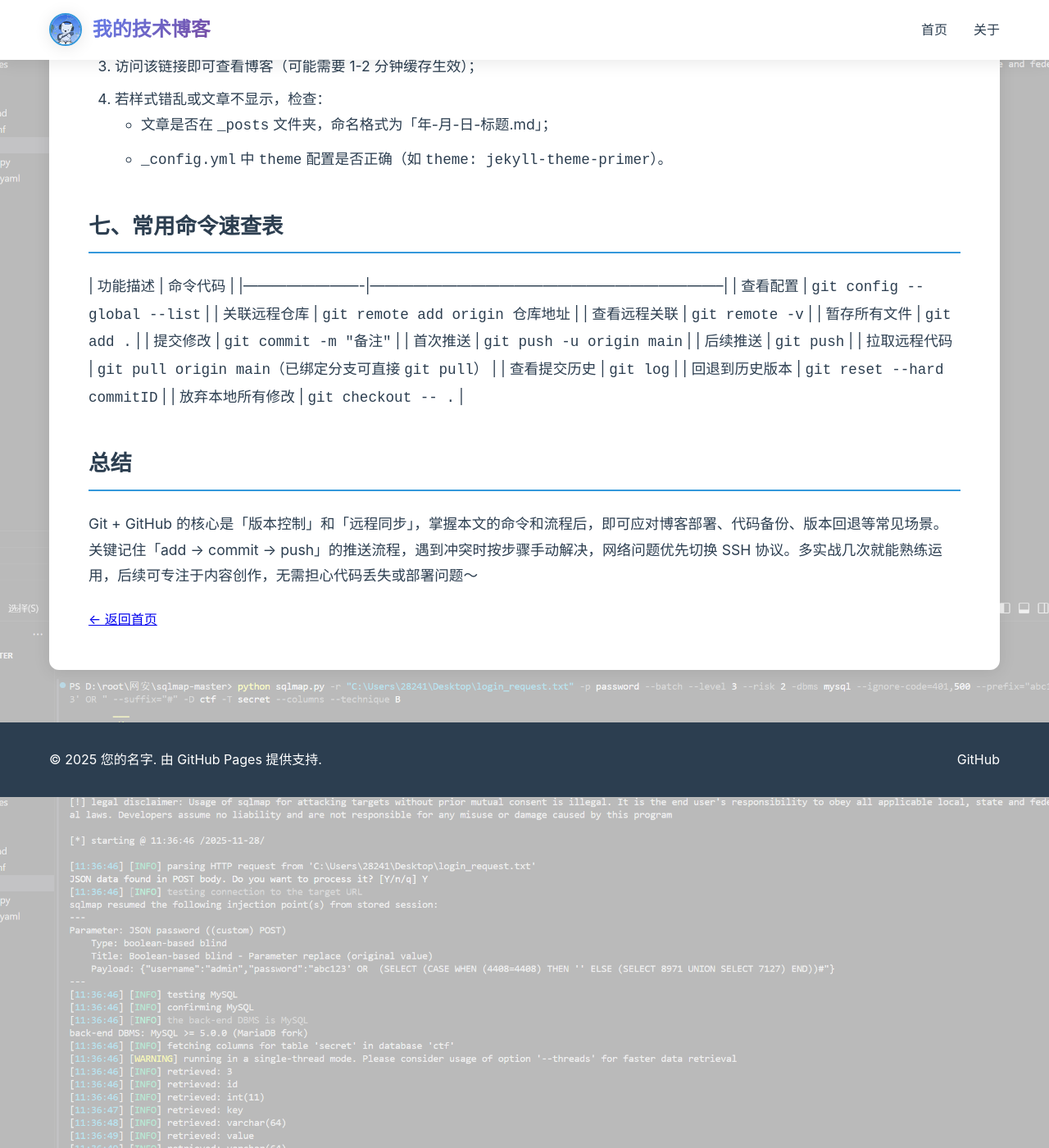
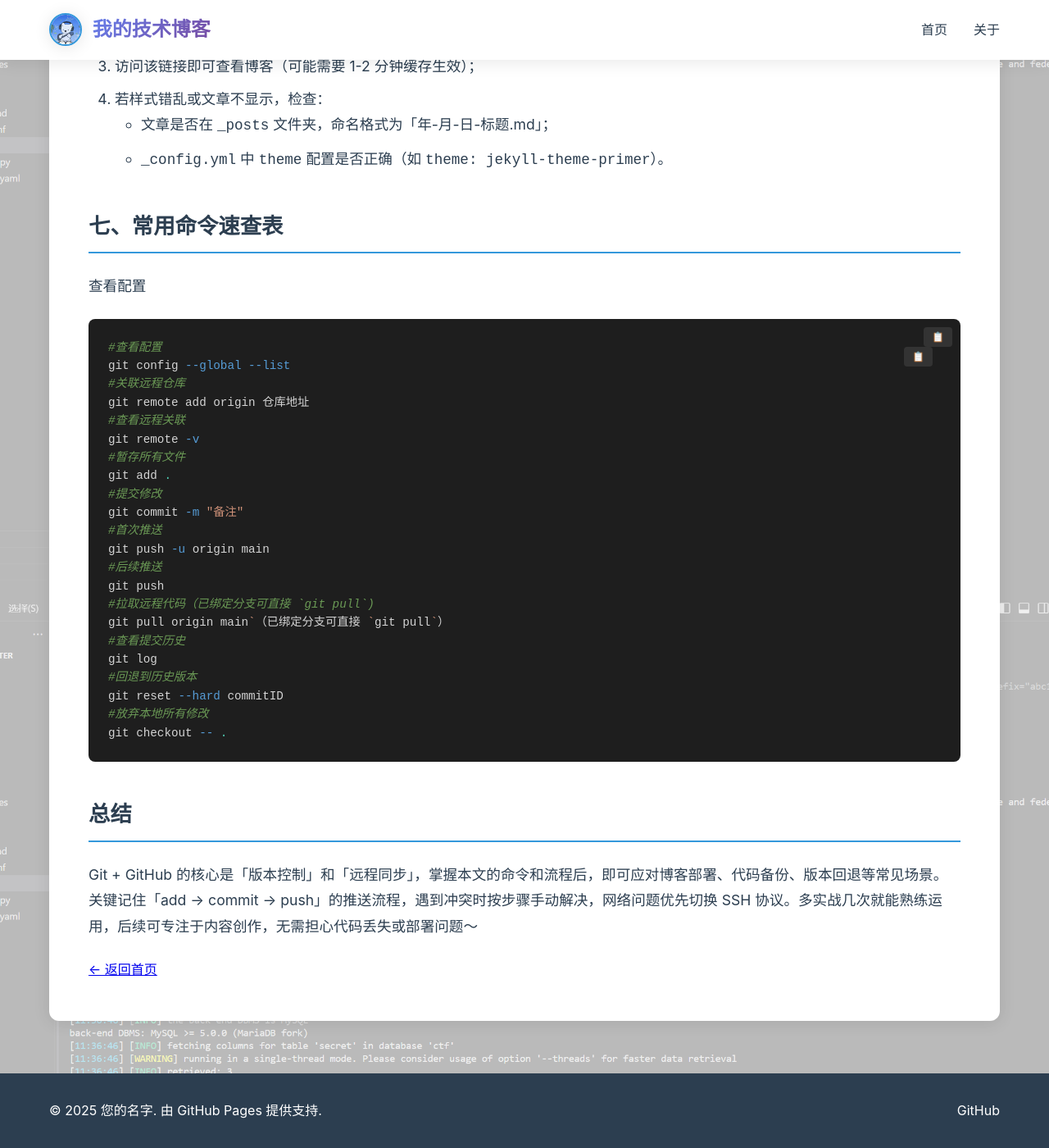
Before and after one commit to huangzy-hub/huangzy-hub.github.io, a Jekyll site: the page built from _posts/2025-11-29-git-tutorial.md, in a window 1280 px wide and 1400 px high, scrolled down 7374 px. Shown: the whole window at 82% size. Built offline with Jekyll 4.4.1, drawn with Linux system fonts in a browser that asks for light colours.

````diff
--- a/_posts/2025-11-29-git-tutorial.md
+++ b/_posts/2025-11-29-git-tutorial.md
@@ -237,19 +237,33 @@
    - `_config.yml` 中 `theme` 配置是否正确（如 `theme: jekyll-theme-primer`）。
 
 ## 七、常用命令速查表
-| 功能描述                | 命令代码                                                                 |
-|-------------------------|--------------------------------------------------------------------------|
-| 查看配置                | `git config --global --list`                                             |
-| 关联远程仓库            | `git remote add origin 仓库地址`                                          |
-| 查看远程关联            | `git remote -v`                                                          |
-| 暂存所有文件            | `git add .`                                                              |
-| 提交修改                | `git commit -m "备注"`                                                   |
-| 首次推送                | `git push -u origin main`                                                |
-| 后续推送                | `git push`                                                               |
-| 拉取远程代码            | `git pull origin main`（已绑定分支可直接 `git pull`）                     |
-| 查看提交历史            | `git log`                                                               |
-| 回退到历史版本          | `git reset --hard commitID`                                              |
-| 放弃本地所有修改        | `git checkout -- .`                                                      |
+
+查看配置
+
+```bash
+#查看配置
+git config --global --list
+#关联远程仓库
+git remote add origin 仓库地址
+#查看远程关联
+git remote -v
+#暂存所有文件
+git add .
+#提交修改
+git commit -m "备注"
+#首次推送
+git push -u origin main
+#后续推送
+git push
+#拉取远程代码（已绑定分支可直接 `git pull`)
+git pull origin main`（已绑定分支可直接 `git pull`）
+#查看提交历史
+git log
+#回退到历史版本
+git reset --hard commitID
+#放弃本地所有修改
+git checkout -- .
+```
 
 ## 总结
 
````
